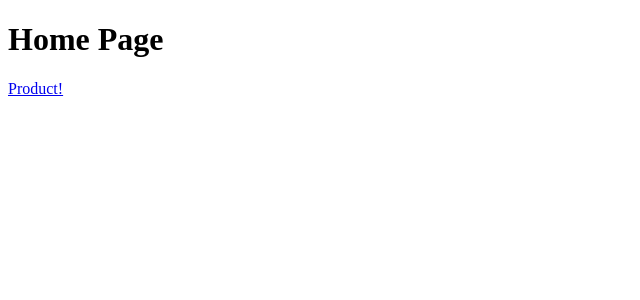
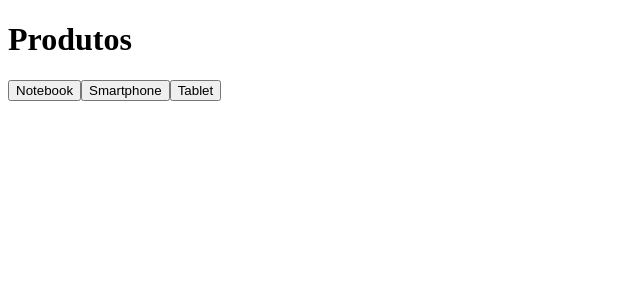
Before and after one commit to natamartins/Origamid, a React (Create React App) app: page / in a window 1280 px wide. Shown: the top 300 px of the page, without its empty margins (0-640 px from the left). Built offline with nearby package versions, Linux system fonts and the light colour scheme.

Commit message:
new update ex04

```diff
--- a/src/App.jsx
+++ b/src/App.jsx
@@ -3,14 +3,16 @@
 
 import { BrowserRouter, Route, Routes } from 'react-router-dom';
 import { Index } from './components/exercicio03/Index';
-import Home from './pages/home';
+import Index04 from './components/exercico04/Index';
+// import Home from './pages/home';
 
 const App = () => {
   return (
     <div>
       <BrowserRouter>
         <Routes>
-          <Route path="/" element={<Home />} exact />
+          <Route path="/" element={<Index04 />} exact />
+          {/* <Route path="/" element={<Home />} exact /> */}
           <Route path="/product" element={<Index />} />
         </Routes>
       </BrowserRouter>
--- /dev/null
+++ b/src/components/exercico04/Index.jsx
@@ -0,0 +1,34 @@
+import React, { useState } from 'react';
+import { Produtos } from './Produtos';
+
+const Index = () => {
+  const [dados, setDados] = useState(null);
+  const [loading, setLoading] = useState(null);
+  async function handleFetch(e) {
+    setLoading(true);
+    const response = await fetch(
+      `https://ranekapi.origamid.dev/json/api/produto/${e.target.innerText}`,
+    );
+    const data = await response.json();
+    setDados(data);
+    setLoading(false);
+  }
+
+  return (
+    <div>
+      <h1>Produtos</h1>
+      <div>
+        <button onClick={handleFetch}>Notebook</button>
+        <button onClick={handleFetch}>Smartphone</button>
+        <button onClick={handleFetch}>Tablet</button>
+      </div>
+      {loading && <p>Carregando...</p>}
+      {!loading && dados && <Produtos dados={dados} />}
+    </div>
+  );
+};
+
+export default Index;
+
+// https://ranekapi.origamid.dev/json/api/produto/smartphone
+// https://ranekapi.origamid.dev/json/api/produto/notebook
--- /dev/null
+++ b/src/components/exercico04/Produtos.jsx
@@ -0,0 +1,12 @@
+import React from 'react';
+
+export const Produtos = ({ dados }) => {
+  return (
+    <div>
+      <h1>{dados.nome}</h1>
+      <p>{dados.descricao}</p>
+      <p>Preço: {dados.preco}</p>
+      <img src={dados.fotos[0].src} alt="" />
+    </div>
+  );
+};
```
